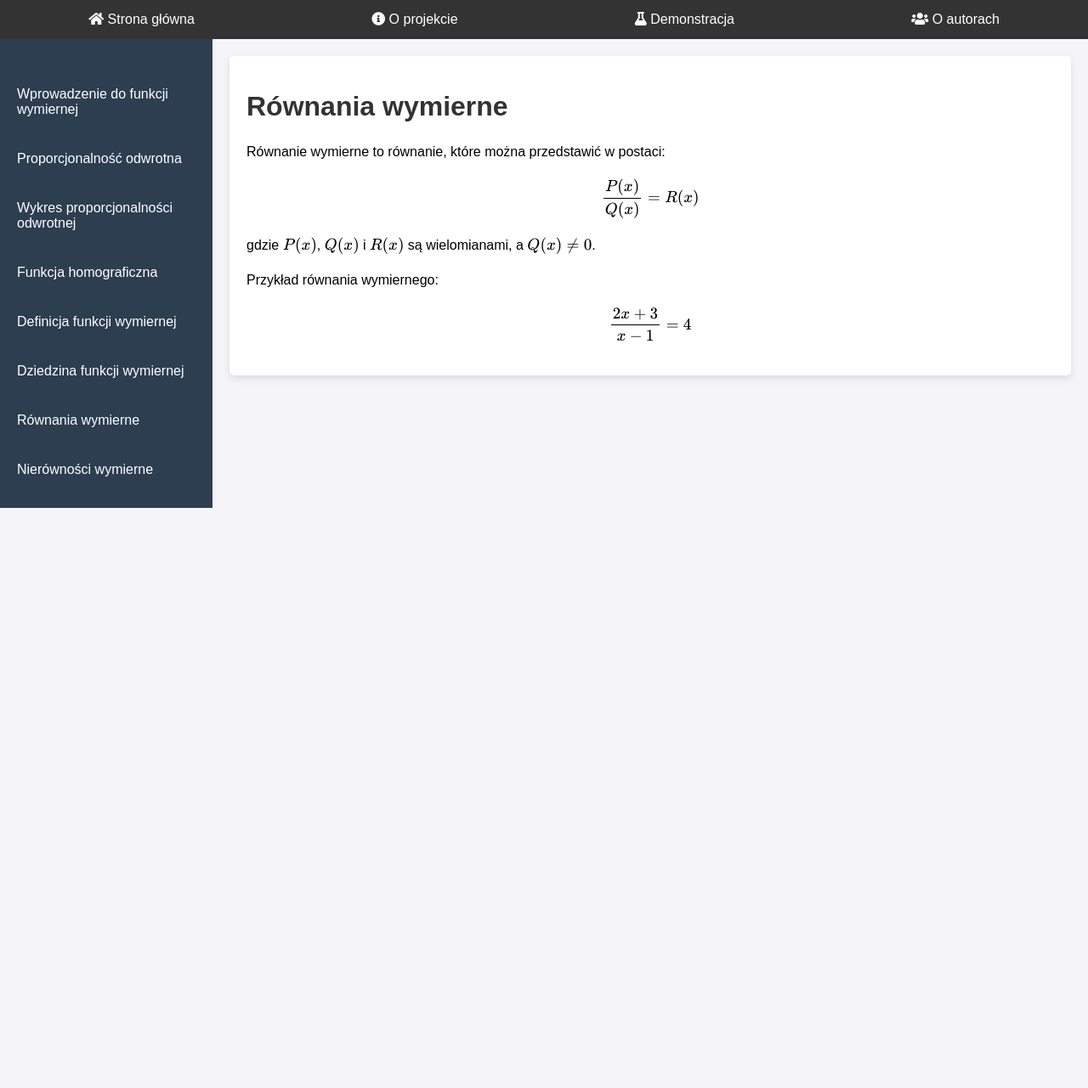
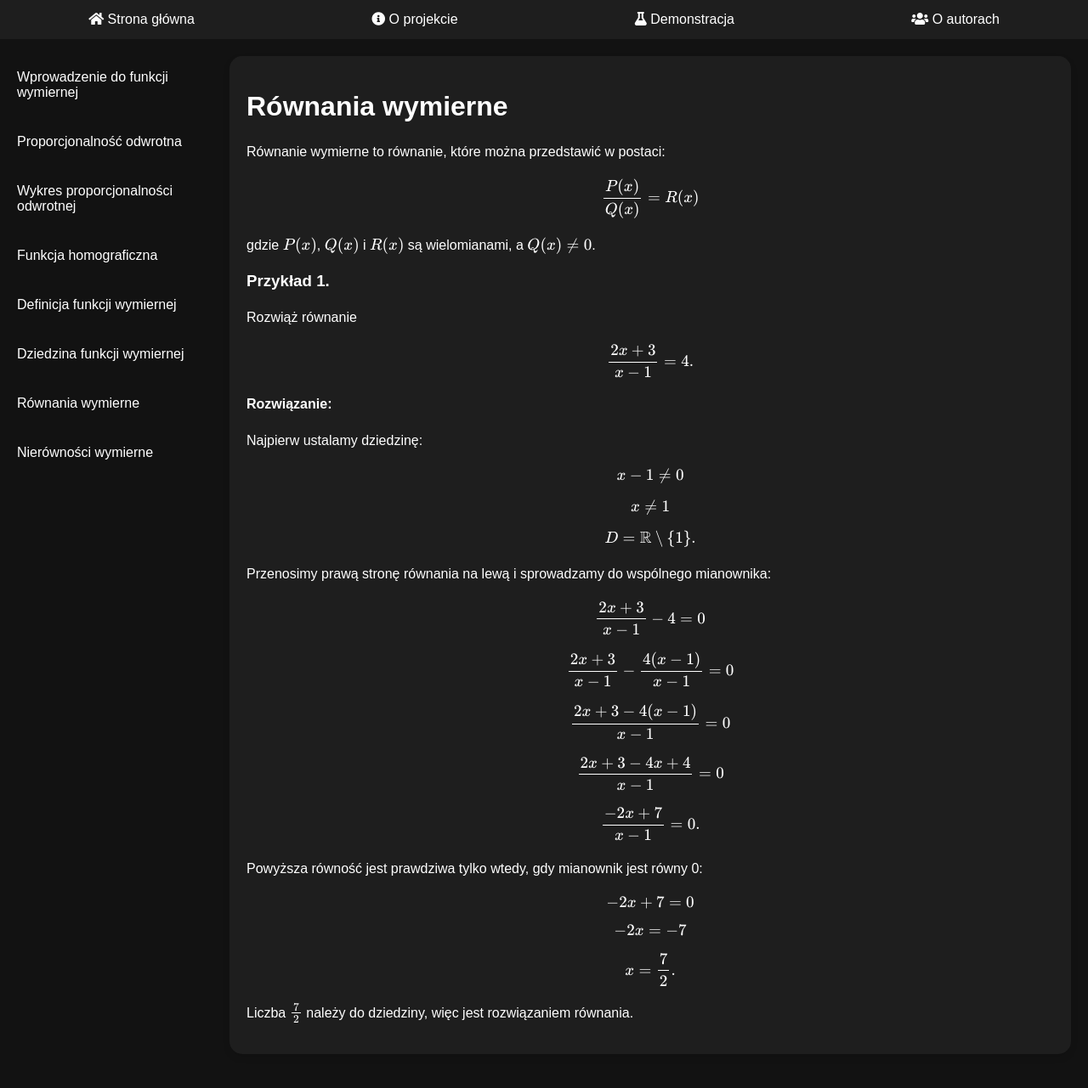
Before and after one commit to 277465/TI-MST-2024, a Flask app: page /equations in a window 1280 px wide. Shown: the whole page at 85% size. Before the commit the page ends 598 px from the top, so only its background shows below. Run offline with Flask 3, Linux system fonts and the light colour scheme.

Commit message:
zmiana wyglądu, dodanie przykładów
Zmiana wyglądu strony (zmiana kolorów na ciemne, większe zaokrąglenia rogów), dodanie przykładów w dziedzinie i równaniach

```diff
--- a/static/css/styles.css
+++ b/static/css/styles.css
@@ -1,12 +1,15 @@
+/* Ogólne ustawienia strony */
 body {
     font-family: 'Arial', sans-serif;
-    background-color: #f4f4f9;
+    background-color: #121212;
+    color: #ffffff;
     margin: 0;
     padding: 0;
 }
 
+/* Górny pasek nawigacji */
 .top-nav {
-    background-color: #333;
+    background-color: #1e1e1e;
     overflow: hidden;
 }
 
@@ -22,26 +25,27 @@ body {
     display: inline;
 }
 
+/* Przyciski w górnym pasku nawigacji */
 .top-nav ul li a {
     display: block;
     color: white;
     text-align: center;
     padding: 14px 20px;
     text-decoration: none;
+    transition: background-color 0.3s;
 }
 
 .top-nav ul li a:hover {
-    background-color: #575757;
+    background-color: #333333;
 }
 
 .main-content {
     display: flex;
 }
 
+/* Boczny pasek nawigacji */
 .side-nav {
     width: 250px;
-    background-color: #2c3e50;
-    padding-top: 20px;
 }
 
 .side-nav ul {
@@ -53,17 +57,18 @@ body {
     padding: 10px;
 }
 
+/* Przyciski w bocznym pasku nawigacji */
 .side-nav ul li a {
     color: white;
     text-decoration: none;
     display: block;
     padding: 10px;
-    border-radius: 4px;
+    border-radius: 10px;
     transition: background-color 0.3s;
 }
 
 .side-nav ul li a:hover {
-    background-color: #34495e;
+    background-color: #333333;
 }
 
 .content {
@@ -72,7 +77,7 @@ body {
 }
 
 h1 {
-    color: #333;
+    color: #ffffff;
 }
 
 p {
@@ -84,9 +89,11 @@ p {
     box-shadow: 0 4px 8px rgba(0, 0, 0, 0.1);
 }
 
+/* Karta z zawartością */
 .card {
-    background: white;
+    background: #1e1e1e;
+    color: #ffffff;
     padding: 20px;
-    border-radius: 5px;
+    border-radius: 15px;
     margin-bottom: 20px;
 }
--- a/templates/definition.html
+++ b/templates/definition.html
@@ -1,5 +1,7 @@
 {% extends "base.html" %}
 {% block content %}
-<h1>Definicja funkcji wymiernej</h1>
-<p>Funkcja wymierna to funkcja, która może być wyrażona jako iloraz dwóch wielomianów.</p>
+<div class="card shadow">
+    <h1>Definicja funkcji wymiernej</h1>
+    <p>Funkcja wymierna to funkcja, która może być wyrażona jako iloraz dwóch wielomianów.</p>
+</div>
 {% endblock %}
--- a/templates/equations.html
+++ b/templates/equations.html
@@ -3,9 +3,26 @@
 <div class="card shadow">
     <h1>Równania wymierne</h1>
     <p>Równanie wymierne to równanie, które można przedstawić w postaci:</p>
-    <p>$$ \frac{P(x)}{Q(x)} = R(x) $$</p>
+    <p>\[ \frac{P(x)}{Q(x)} = R(x) \]</p>
     <p>gdzie \( P(x) \), \( Q(x) \) i \( R(x) \) są wielomianami, a \( Q(x) \neq 0 \).</p>
-    <p>Przykład równania wymiernego:</p>
-    <p>$$ \frac{2x + 3}{x - 1} = 4 $$</p>
+    <h3>Przykład 1.</h3>
+    <p>Rozwiąż równanie \[\frac{2x + 3}{x - 1} = 4.\]</p>
+    <h4>Rozwiązanie:</h4>
+    <p>Najpierw ustalamy dziedzinę:</p>
+    <p>\[x - 1 \neq 0\]</p>
+    <p>\[x \neq 1\]</p>
+    <p>\[D = \mathbb{R}\setminus\{1\}.\]</p>
+    <p>Przenosimy prawą stronę równania na lewą i sprowadzamy do wspólnego mianownika:</p>
+    <p>\[\frac{2x + 3}{x - 1} - 4 = 0\]</p>
+    <p>\[\frac{2x + 3}{x - 1} - \frac{4(x - 1)}{x - 1} = 0\]</p>
+    <p>\[\frac{2x + 3 - 4(x - 1)}{x - 1} = 0\]</p>
+    <p>\[\frac{2x + 3 - 4x + 4}{x - 1} = 0\]</p>
+    <p>\[\frac{-2x + 7}{x - 1} = 0.\]</p>
+    <p>Powyższa równość jest prawdziwa tylko wtedy, gdy mianownik jest równy 0:</p>
+    <p>\[-2x + 7 = 0\]</p>
+    <p>\[-2x = -7\]</p>
+    <p>\[x = \frac{7}{2}.\]</p>
+    <p>Liczba \(\frac{7}{2}\) należy do dziedziny, więc jest rozwiązaniem równania.</p>
+
 </div>
 {% endblock %}
--- a/templates/inequalities.html
+++ b/templates/inequalities.html
@@ -3,9 +3,9 @@
 <div class="card shadow">
     <h1>Nierówności wymierne</h1>
     <p>Nierówność wymierna to nierówność, która może być wyrażona jako:</p>
-    <p>$$ \frac{P(x)}{Q(x)} \leq R(x) $$</p>
+    <p>\[ \frac{P(x)}{Q(x)} \leq R(x) \]</p>
     <p>gdzie \( P(x) \), \( Q(x) \) i \( R(x) \) są wielomianami, a \( Q(x) \neq 0 \).</p>
-    <p>Przykład nierówności wymiernej:</p>
-    <p>$$ \frac{2x + 3}{x - 1} \geq 4 $$</p>
+    <h3>Przykład</h3>
+    <p>\[ \frac{2x + 3}{x - 1} \geq 4 \]</p>
 </div>
 {% endblock %}
```
Also changed, not shown: app.py (+13 -0 lines), templates/domain.html (+19 -0 lines).
